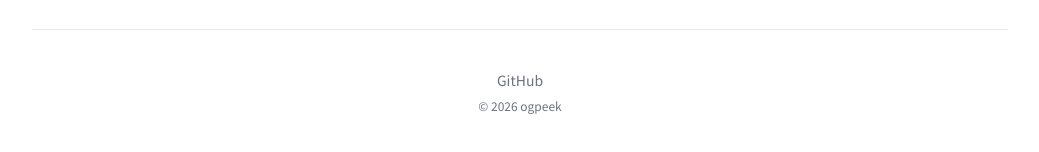
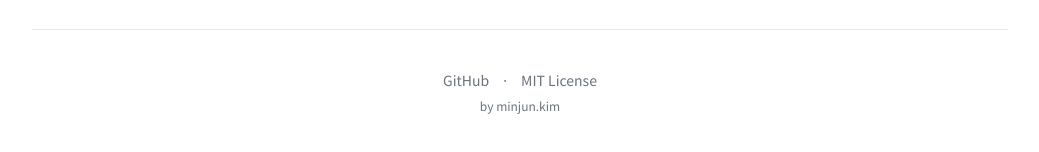
Before and after one commit to minjun0219/ogpeek, a Next.js app in the folder website/: page /en in a window 1280 px wide. Shown: the part 576-728 px from the top of the page, without its empty margins (120-1159 px from the left). Built offline with nearby package versions, Linux system fonts and the light colour scheme.

Commit message:
Add MIT LICENSE files at repo root and packages/ogpeek (#15)

```diff
--- a/website/components/landing/Footer.tsx
+++ b/website/components/landing/Footer.tsx
@@ -1,6 +1,7 @@
 export function Footer() {
   return (
     <footer className="mt-10 flex flex-col items-center gap-2 border-t border-[color:rgb(var(--border))] pt-10 text-sm text-[color:rgb(var(--muted))]">
+      <div className="flex gap-3">
         <a
           className="hover:text-[color:rgb(var(--foreground))] hover:underline"
           href="https://github.com/minjun0219/ogpeek"
@@ -9,7 +10,27 @@ export function Footer() {
         >
           GitHub
         </a>
-      <p className="text-xs">&copy; {new Date().getFullYear()} ogpeek</p>
+        <span aria-hidden>·</span>
+        <a
+          className="hover:text-[color:rgb(var(--foreground))] hover:underline"
+          href="https://github.com/minjun0219/ogpeek/blob/main/LICENSE"
+          target="_blank"
+          rel="noreferrer"
+        >
+          MIT License
+        </a>
+      </div>
+      <p className="text-xs">
+        by{" "}
+        <a
+          className="hover:text-[color:rgb(var(--foreground))] hover:underline"
+          href="https://minjun.kim"
+          target="_blank"
+          rel="noreferrer"
+        >
+          minjun.kim
+        </a>
+      </p>
     </footer>
   );
 }
```
Also changed, not shown: 2 other files (tests, documents, lock files or other folders). Lines whose indentation alone changed are shown as unchanged.
